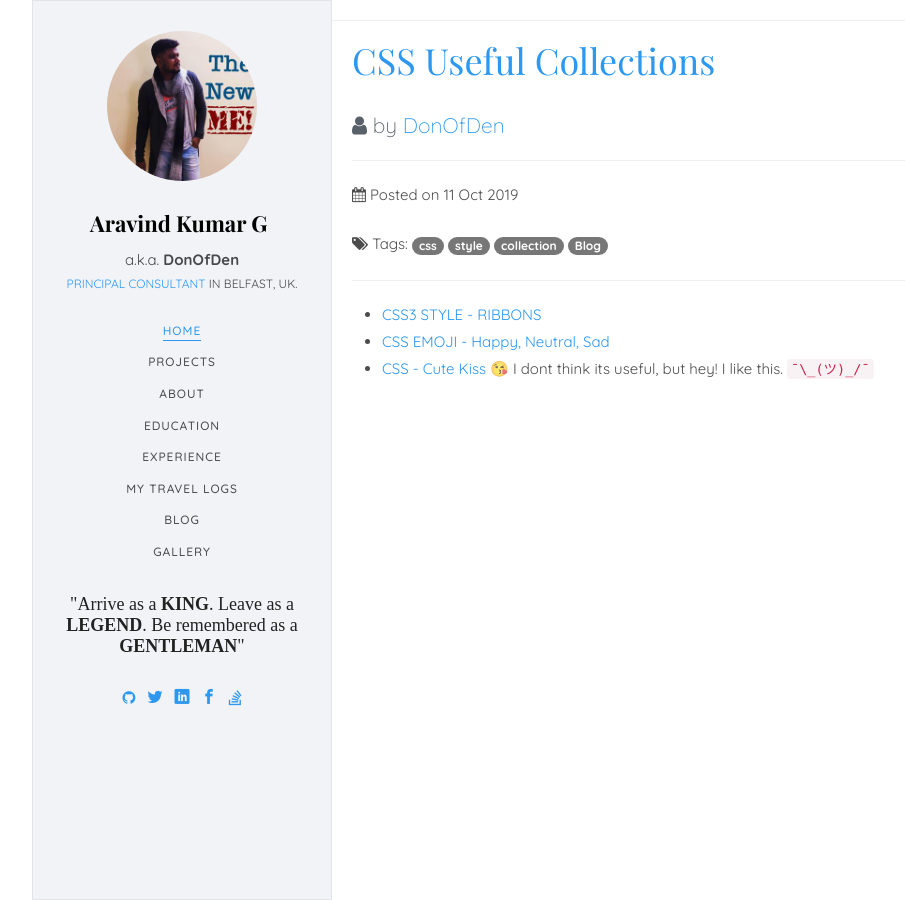
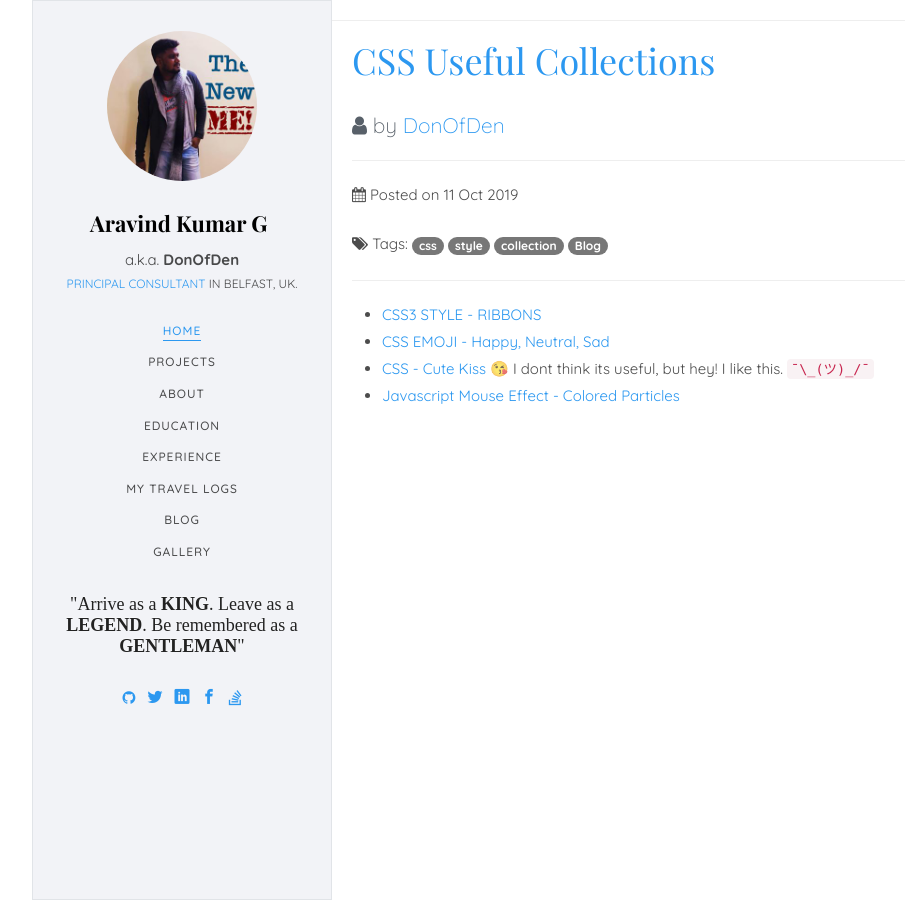
Before and after one commit to donofden/donofden.github.io, a Jekyll site: the page built from _posts/2019-10-11-css-useful-collections.md, in a window 1280 px wide. Shown: the whole page, without its empty margins (23-928 px from the left). Built offline with Jekyll 4.4.1, drawn with Linux system fonts in a browser that asks for light colours; some web fonts are replaced.

Commit message:
Update 2019-10-11-css-useful-collections.md

```diff
--- a/_posts/2019-10-11-css-useful-collections.md
+++ b/_posts/2019-10-11-css-useful-collections.md
@@ -10,3 +10,4 @@ description: Some CSS styles and tricks for easy access
 - [CSS3 STYLE - RIBBONS](/collections/css-ribbon.html){:target="_blank"}
 - [CSS EMOJI - Happy, Neutral, Sad](/collections/css-emoji.html){:target="_blank"}
 - [CSS - Cute Kiss](/collections/css-cute-kiss.html){:target="_blank"} 😘 I dont think its useful, but hey! I like this. ``¯\_(ツ)_/¯``
+- [Javascript Mouse Effect - Colored Particles](/collections/mouse-effect.html){:target="_blank"}
```
